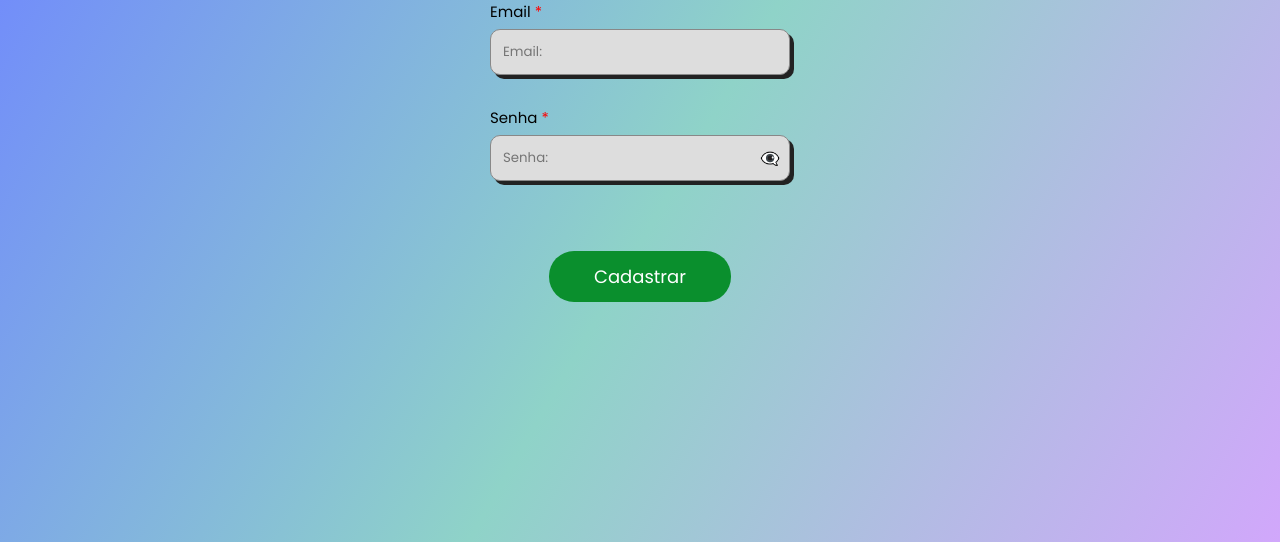
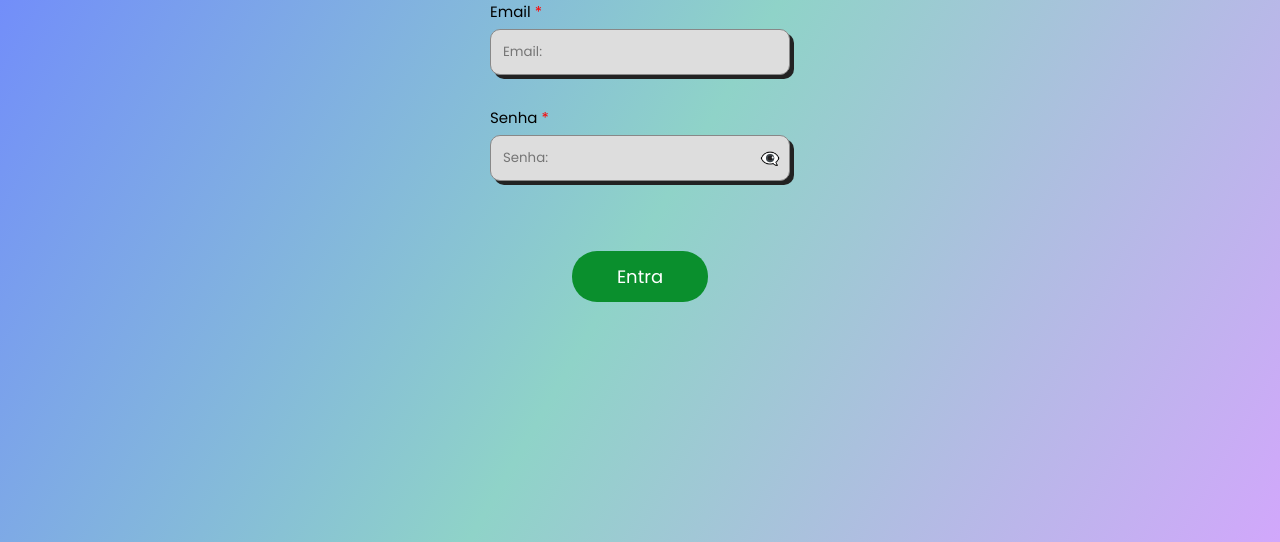
Before and after one commit to ErikBarbato/Site, a Django app: page /LoginAluno in a window 1280 px wide. Shown: the part 156-698 px from the top of the page. Run offline with Django 5.2, Linux system fonts and the light colour scheme.

Commit message:
Arrumando o botão de entra no login usuario

```diff
--- a/website/templates/website/LoginAluno.html
+++ b/website/templates/website/LoginAluno.html
@@ -146,7 +146,7 @@
                 </div>
             </div>
 
-            <button class="btn">Cadastrar</button>
+            <button class="btn">Entra</button>
 
         </form>
 
```
